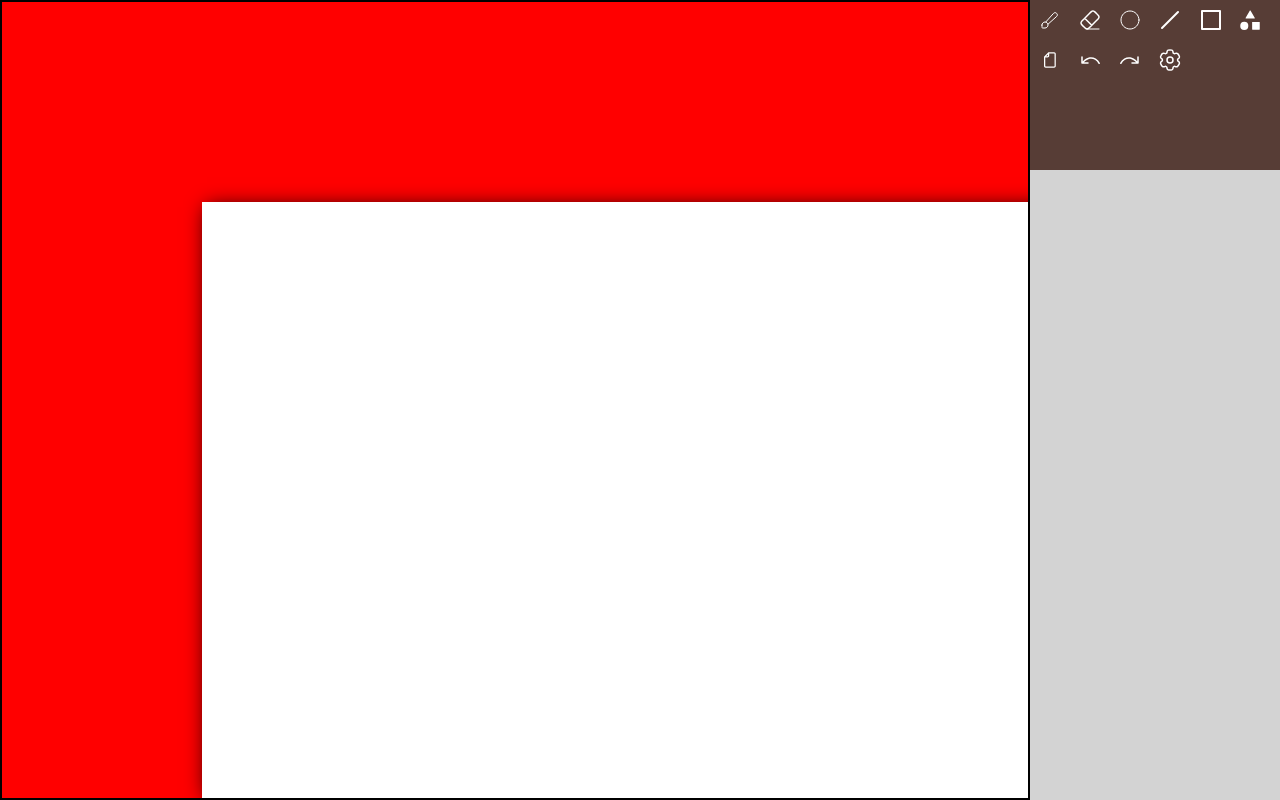
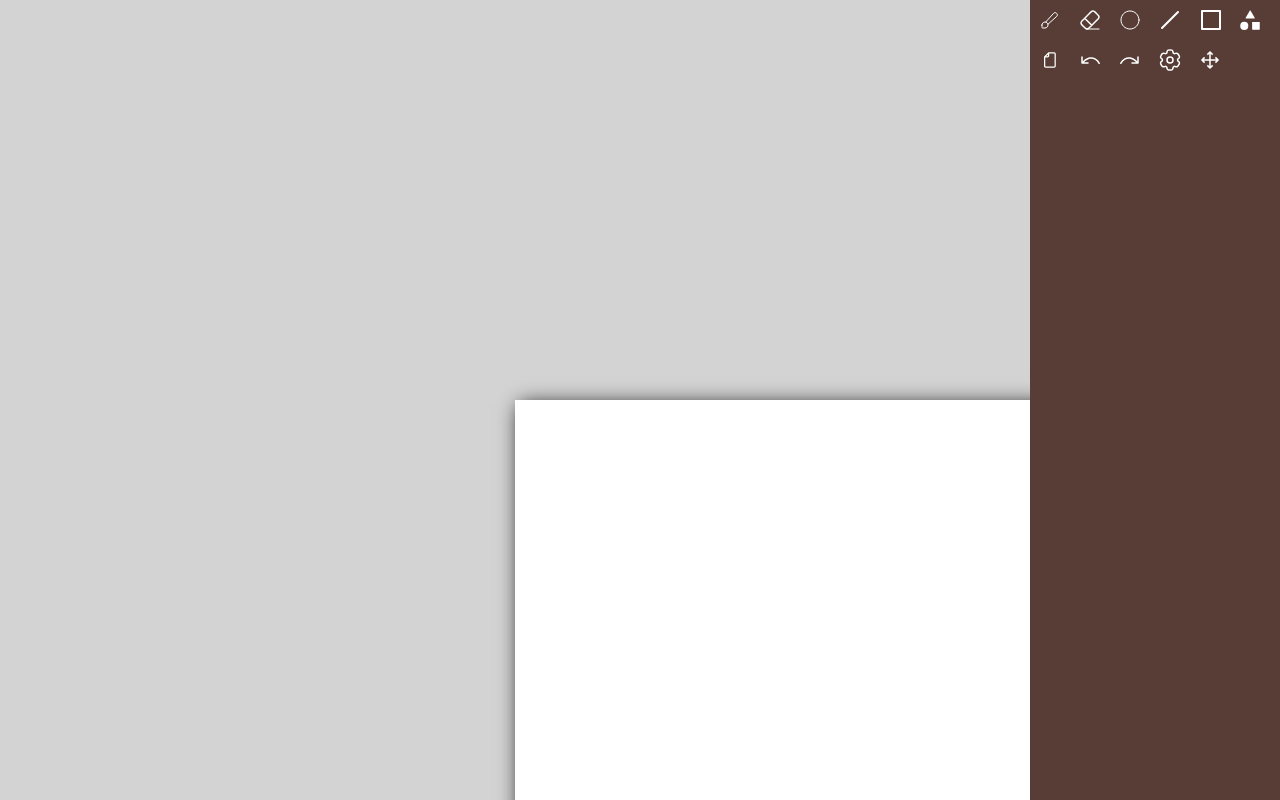
Before and after one commit to papajaja/react_paint, a React (Create React App) app: page / in a window 1280 px wide. Built offline with nearby package versions, Linux system fonts and the light colour scheme.

Commit message:
develop v0.2.1 ++

```diff
--- a/src/App.jsx
+++ b/src/App.jsx
@@ -16,19 +16,17 @@ const App = () => {
   return (
     <div className="app">
       <section className="app_canvas">
-        <div ref={canvasShellRef} className="canvas_shell">
-          <canvas
+        <div
           onMouseDown={() => {
             if (ToolState.tool) {
               CanvasState.pushUndo();
               CanvasState.cleanRedo();
             }
           }}
-            width={1200}
-            height={600}
-            ref={canvasRef}
-            className="canvas"
-          />
+          ref={canvasShellRef}
+          className="canvas_shell"
+        >
+          <canvas width={1000} height={600} ref={canvasRef} className="canvas" />
         </div>
       </section>
       <section className="app_settings">
--- a/src/App.scss
+++ b/src/App.scss
@@ -20,16 +20,21 @@
     background-color: white;
     border-radius: $b-radius;
     box-shadow: $shadow_is;
+    // scale: 20;
   }
 }
 
 .canvas_shell {
-  border: 2px solid black;
-  background-color: red;
-  overflow: auto;
-  padding: 200px;
+  // border: 2px solid black;
+  border-right: 1px solid black;
+  // zoom: 2;
+  background-color: lightgray;
+  overflow: hidden;
+  padding: 1000px;
   height: 100vh;
   width: $canvas_shell_width;
+  border-right: 1px solid black;
+  // scale: 1;
 }
 
 .app_settings {
--- a/src/components/Settings.jsx
+++ b/src/components/Settings.jsx
@@ -15,6 +15,7 @@ import RectProps from "./toolProps/RectProps";
 import ShapesProps from "./toolProps/ShapesProps";
 import SimpleBar from "simplebar-react";
 import "simplebar-react/dist/simplebar.min.css";
+import Move from "../tools/Move";
 
 const Settings = () => {
   const tools = [
@@ -81,7 +82,15 @@ const Settings = () => {
     },
     {
       name: "settings",
-      callback: () => {},
+      callback: () => {
+        CanvasState.canvas.getContext("2d").scale(2, 2);
+      },
+    },
+    {
+      name: "move",
+      callback: () => {
+        ToolState.setTool(new Move(CanvasState.canvas));
+      },
     },
   ];
 
--- a/src/components/Settings.scss
+++ b/src/components/Settings.scss
@@ -14,8 +14,10 @@
 }
 
 .bar {
-  max-height: calc($settings_height - $toolbar_height);
-  min-height: $toolbar_height;
+  // max-height: calc($settings_height - $toolbar_height);
+  // min-height: $toolbar_height;
+  // height: 100vh;
+  // background-color: red;
 
   width: 100%;
   display: flex;
@@ -23,8 +25,9 @@
 
 .settings_properties {
   padding-top: $properties_gap;
-  max-height: calc($settings_height - $toolbar_height);
-  min-height: $toolbar_height;
+  // max-height: calc($settings_height - $toolbar_height);
+  // min-height: $toolbar_height;
+  height: 100vh;
   overflow: hidden;
   width: 100%;
   // background-color: $toolbar_bg;
--- a/src/styles/Tools.scss
+++ b/src/styles/Tools.scss
@@ -40,6 +40,10 @@
   background: url("../images/settings.svg");
 }
 
+.move {
+  background: url("../images/move.svg");
+}
+
 .tool {
   width: 40px;
   height: 40px;
--- a/src/tools/Brush.js
+++ b/src/tools/Brush.js
@@ -35,13 +35,14 @@ class Brush extends Tool {
   }
 
   mouseDown(e) {
+    const ctx = this.context;
+
     this.isDown = true;
     this.startX = e.clientX - this.canvas.offsetLeft + CanvasState.canvasShell.scrollLeft;
     this.startY = e.clientY - this.canvas.offsetTop + CanvasState.canvasShell.scrollTop;
 
     this.setProps();
 
-    const ctx = this.context;
     ctx.beginPath();
     ctx.moveTo(this.startX, this.startY);
     ctx.closePath();
@@ -49,10 +50,9 @@ class Brush extends Tool {
 
   mouseUp(e) {
     if (!this.isDrawn) {
+      const ctx = this.context;
       const x = e.clientX - this.canvas.offsetLeft + CanvasState.canvasShell.scrollLeft;
       const y = e.clientY - this.canvas.offsetTop + CanvasState.canvasShell.scrollTop;
-      console.log(e.clientX, this.canvas.offsetTop, CanvasState.canvasShell.scrollTop);
-      const ctx = this.context;
       ctx.beginPath();
       ctx.arc(x, y, ctx.lineWidth / 2, 0, 2 * Math.PI);
       ctx.fillStyle = ctx.strokeStyle;
--- a/src/tools/Circle.js
+++ b/src/tools/Circle.js
@@ -44,8 +44,9 @@ class Circle extends Tool {
 
   mouseDown(e) {
     this.isDown = true;
-    this.startX = e.clientX - e.target.offsetLeft;
-    this.startY = e.clientY - e.target.offsetTop;
+    this.startX = e.clientX - this.canvas.offsetLeft + CanvasState.canvasShell.scrollLeft;
+    this.startY = e.clientY - this.canvas.offsetTop + CanvasState.canvasShell.scrollTop;
+    // console.log(this.startX, this.startY);
 
     this.setProps();
 
@@ -61,8 +62,9 @@ class Circle extends Tool {
     if (this.isDown && e.buttons & 1) {
       const ctx = this.context;
 
-      const x = e.clientX - e.target.offsetLeft;
-      const y = e.clientY - e.target.offsetTop;
+      const x = e.clientX - this.canvas.offsetLeft + CanvasState.canvasShell.scrollLeft;
+      const y = e.clientY - this.canvas.offsetTop + CanvasState.canvasShell.scrollTop;
+
       const r1 = Math.abs(this.startX - x);
       const r2 = Math.abs(this.startY - y);
       const radius = Math.abs(Math.sqrt(r1 * r1 + r2 * r2));
--- a/src/tools/Eraser.js
+++ b/src/tools/Eraser.js
@@ -34,8 +34,8 @@ class Eraser extends Tool {
 
   mouseDown(e) {
     this.isDown = true;
-    this.startX = e.clientX - e.target.offsetLeft;
-    this.startY = e.clientY - e.target.offsetTop;
+    this.startX = e.clientX - this.canvas.offsetLeft + CanvasState.canvasShell.scrollLeft;
+    this.startY = e.clientY - this.canvas.offsetTop + CanvasState.canvasShell.scrollTop;
 
     this.setProps();
     const ctx = this.context;
@@ -62,8 +62,8 @@ class Eraser extends Tool {
     if (this.isDown) {
       this.isDrawn = true;
       const ctx = this.context;
-      const x = e.clientX - e.target.offsetLeft;
-      const y = e.clientY - e.target.offsetTop;
+      const x = e.clientX - this.canvas.offsetLeft + CanvasState.canvasShell.scrollLeft;
+      const y = e.clientY - this.canvas.offsetTop + CanvasState.canvasShell.scrollTop;
 
       ctx.lineTo(x, y);
       ctx.stroke();
--- a/src/tools/Line.js
+++ b/src/tools/Line.js
@@ -37,8 +37,8 @@ class Line extends Tool {
 
   mouseDown(e) {
     this.isDown = true;
-    this.startX = e.clientX - e.target.offsetLeft;
-    this.startY = e.clientY - e.target.offsetTop;
+    this.startX = e.clientX - this.canvas.offsetLeft + CanvasState.canvasShell.scrollLeft;
+    this.startY = e.clientY - this.canvas.offsetTop + CanvasState.canvasShell.scrollTop;
 
     this.setProps();
 
@@ -54,8 +54,8 @@ class Line extends Tool {
     if (this.isDown && e.buttons & 1) {
       const ctx = this.context;
 
-      const x = e.clientX - e.target.offsetLeft;
-      const y = e.clientY - e.target.offsetTop;
+      const x = e.clientX - this.canvas.offsetLeft + CanvasState.canvasShell.scrollLeft;
+      const y = e.clientY - this.canvas.offsetTop + CanvasState.canvasShell.scrollTop;
 
       if (!this.isSpam) ctx.putImageData(this.img, 0, 0);
       ctx.beginPath();
--- /dev/null
+++ b/src/tools/Move.js
@@ -0,0 +1,77 @@
+import CanvasState from "../store/CanvasState";
+import Tool from "./Tool";
+
+class Move extends Tool {
+  shell = null;
+  startX = null;
+  startY = null;
+  isMouseDown = false;
+  scale = 1;
+
+  constructor(canvas) {
+    super(canvas);
+    this.name = "move";
+    this.listen();
+  }
+
+  listen() {
+    const cnvSh = CanvasState.canvasShell;
+    this.shell = cnvSh;
+
+    cnvSh.onmousedown = this.mouseDown.bind(this);
+    cnvSh.onmousemove = this.mouseMove.bind(this);
+    cnvSh.onmouseup = this.mouseUp.bind(this);
+    cnvSh.onwheel = this.mouseWheel.bind(this); // Добавляем обработчик события колесика мыши
+  }
+
+  mouseDown(e) {
+    const scrollLeft = this.shell.scrollLeft;
+    const scrollTop = this.shell.scrollTop;
+
+    this.scrollLeft = scrollLeft;
+    this.scrollTop = scrollTop;
+
+    this.startX = e.clientX;
+    this.startY = e.clientY;
+
+    this.isMouseDown = true;
+  }
+
+  mouseUp(e) {
+    this.isMouseDown = false;
+  }
+
+  mouseMove(e) {
+    if (this.isMouseDown && e.buttons & 1) {
+      const scrollLeft = this.shell.scrollLeft;
+      const scrollTop = this.shell.scrollTop;
+
+      const x = this.startX - e.clientX + this.scrollLeft;
+      const y = this.startY - e.clientY + this.scrollTop;
+
+      this.shell.scroll(x, y);
+    }
+  }
+
+  mouseWheel(e) {
+    const scaleSpeed = 0.5; // Скорость прокрутки
+    const delta = Math.max(-1, Math.min(1, e.deltaY)); // Получаем направление колесика
+    const computedStyle = window.getComputedStyle(this.shell);
+
+    // Изменяем масштаб с учетом направления колесика
+    if (delta < 0) {
+      this.canvas.style.scale = Math.min(this.scale + scaleSpeed, 100);
+      this.scale = Math.min(this.scale + scaleSpeed, 100);
+      // console.log(computedStyle.scale);
+    } else {
+      this.canvas.style.scale = Math.max(this.scale - scaleSpeed, 0.5);
+      this.scale = Math.max(this.scale - scaleSpeed, 0.5);
+    }
+    console.log(this.scale);
+
+    // Отменяем стандартное поведение страницы при прокрутке колесиком
+    e.preventDefault();
+  }
+}
+
+export default Move;
--- a/src/tools/Rect.js
+++ b/src/tools/Rect.js
@@ -42,8 +42,8 @@ class Rect extends Tool {
 
   mouseDown(e) {
     this.isDown = true;
-    this.startX = e.clientX - e.target.offsetLeft;
-    this.startY = e.clientY - e.target.offsetTop;
+    this.startX = e.clientX - this.canvas.offsetLeft + CanvasState.canvasShell.scrollLeft;
+    this.startY = e.clientY - this.canvas.offsetTop + CanvasState.canvasShell.scrollTop;
 
     this.setProps();
 
@@ -59,8 +59,8 @@ class Rect extends Tool {
     if (this.isDown && e.buttons & 1) {
       const ctx = this.context;
 
-      const x = e.clientX - e.target.offsetLeft;
-      const y = e.clientY - e.target.offsetTop;
+      const x = e.clientX - this.canvas.offsetLeft + CanvasState.canvasShell.scrollLeft;
+      const y = e.clientY - this.canvas.offsetTop + CanvasState.canvasShell.scrollTop;
 
       if (!this.isSpam) ctx.putImageData(this.img, 0, 0);
       ctx.beginPath();
--- a/src/tools/Shapes.js
+++ b/src/tools/Shapes.js
@@ -40,8 +40,8 @@ class Shapes extends Tool {
 
   mouseDown(e) {
     this.isDown = true;
-    this.startX = e.clientX - e.target.offsetLeft;
-    this.startY = e.clientY - e.target.offsetTop;
+    this.startX = e.clientX - this.canvas.offsetLeft;
+    this.startY = e.clientY - this.canvas.offsetTop;
 
     // this.setProps();
 
@@ -56,8 +56,8 @@ class Shapes extends Tool {
       this.isDrawn = true;
       const ctx = this.context;
 
-      const x = e.clientX - e.target.offsetLeft;
-      const y = e.clientY - e.target.offsetTop;
+      const x = e.clientX - this.canvas.offsetLeft + CanvasState.canvasShell.scrollLeft;
+      const y = e.clientY - this.canvas.offsetTop + CanvasState.canvasShell.scrollTop;
 
       for (let i = 0; i < ToolState.shapes.length; i++) {
         const shape = ToolState.shapes[i];
@@ -88,8 +88,8 @@ class Shapes extends Tool {
       this.isDrawn = true;
       const ctx = this.context;
 
-      const x = e.clientX - e.target.offsetLeft;
-      const y = e.clientY - e.target.offsetTop;
+      const x = e.clientX - this.canvas.offsetLeft + CanvasState.canvasShell.scrollLeft;
+      const y = e.clientY - this.canvas.offsetTop + CanvasState.canvasShell.scrollTop;
 
       for (let i = 0; i < ToolState.shapes.length; i++) {
         const shape = ToolState.shapes[i];
```
Also changed, not shown: src/images/move.svg (added). Lines whose indentation alone changed are shown as unchanged.
